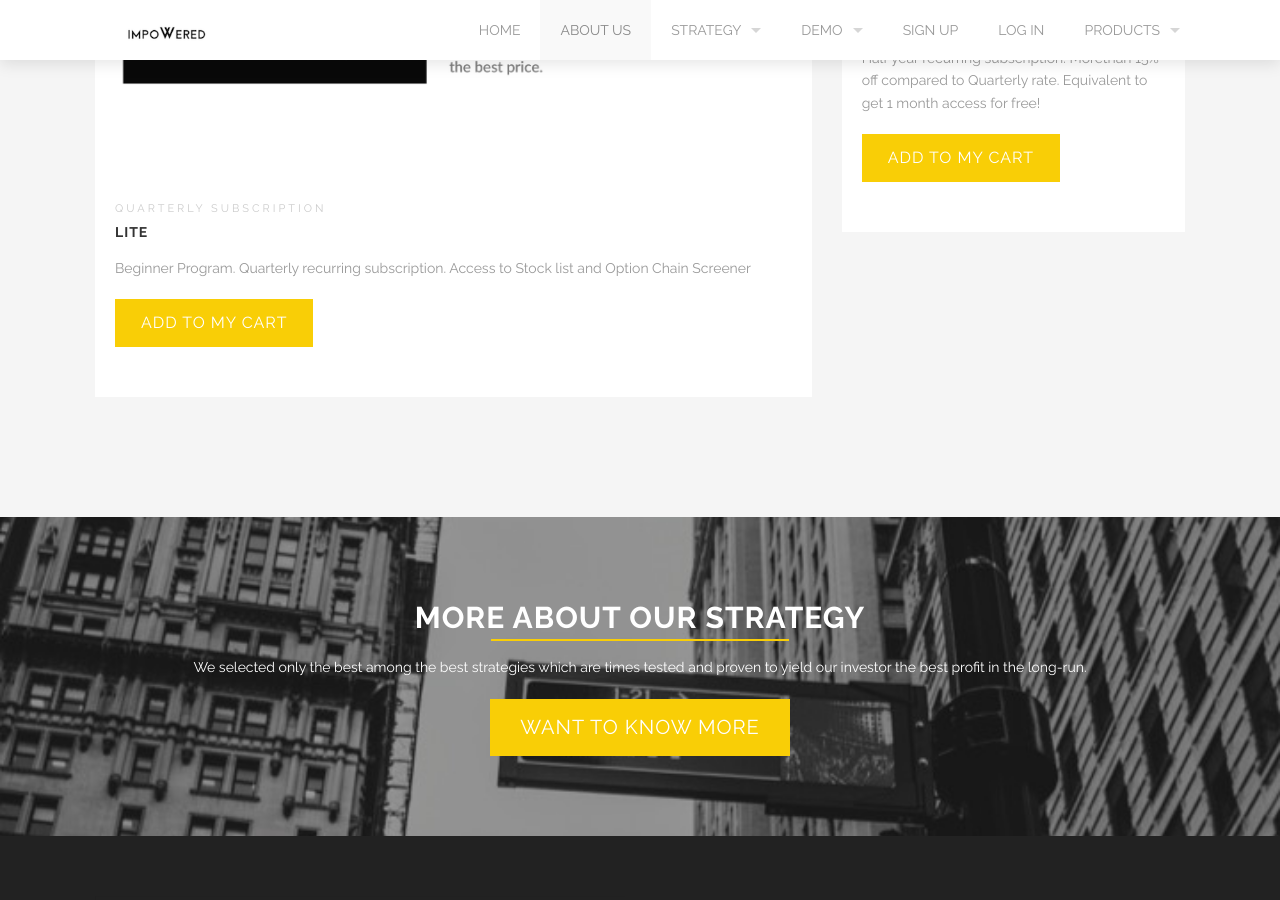
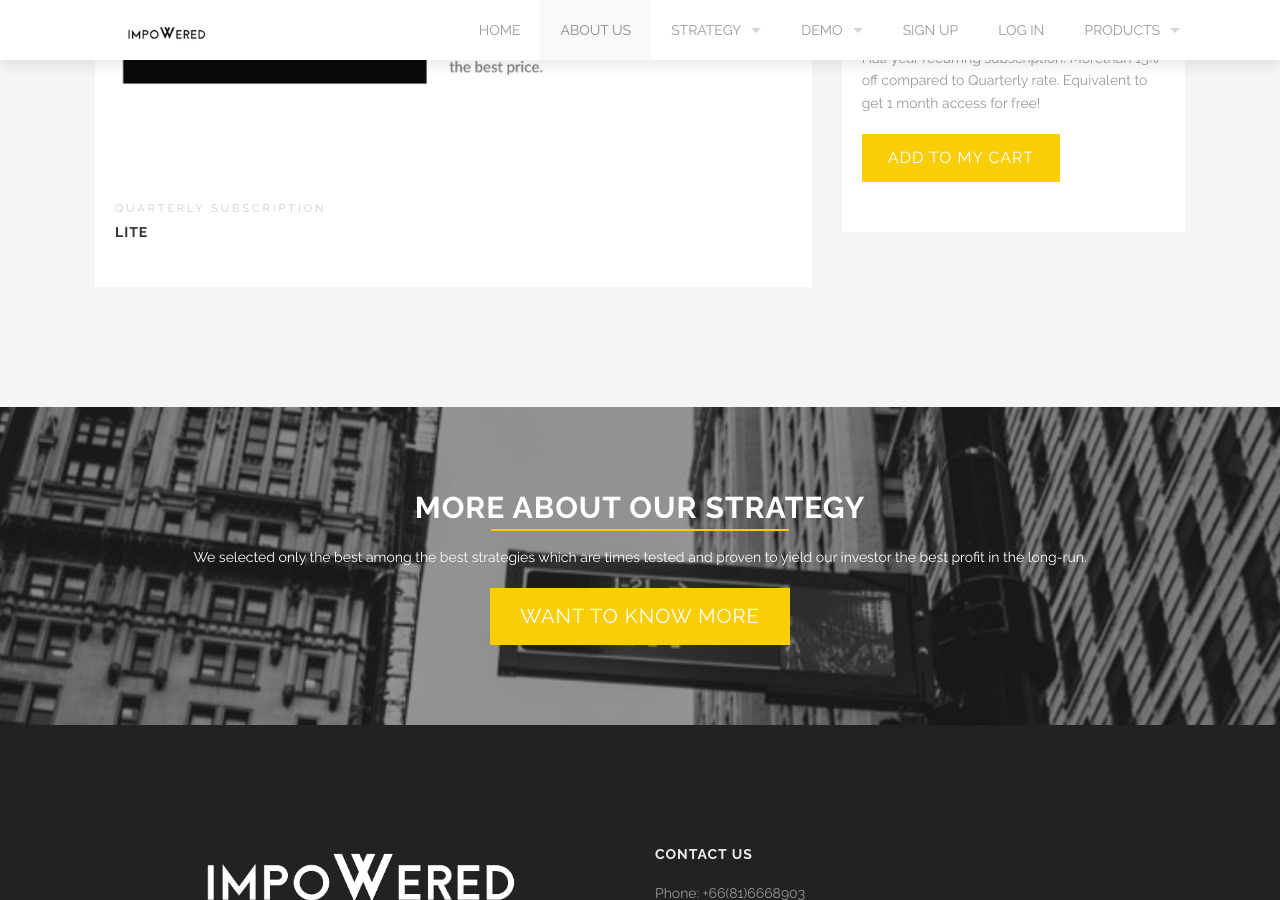
Before and after one commit to impoweredcapital/investmentplatform, a Jekyll site: the page built from cart.html, in a window 1280 px wide and 900 px high, scrolled down 597 px. Built offline with Jekyll 4.4.1, drawn with Linux system fonts in a browser that asks for light colours.

Commit message:
Update cart.html

```diff
--- a/cart.html
+++ b/cart.html
@@ -40,8 +40,6 @@ testimonials:
           <div class='content'>
             <p class='date'>Quarterly Subscription</p>
             <h4><a href="#">Lite</a></h4>
-            <p>Beginner Program. Quarterly recurring subscription. Access to Stock list and Option Chain Screener</p>
-            <a class='button' href='yourcart.html'>Add to my cart</a>
           </div>
         </div>
     </div>
```
